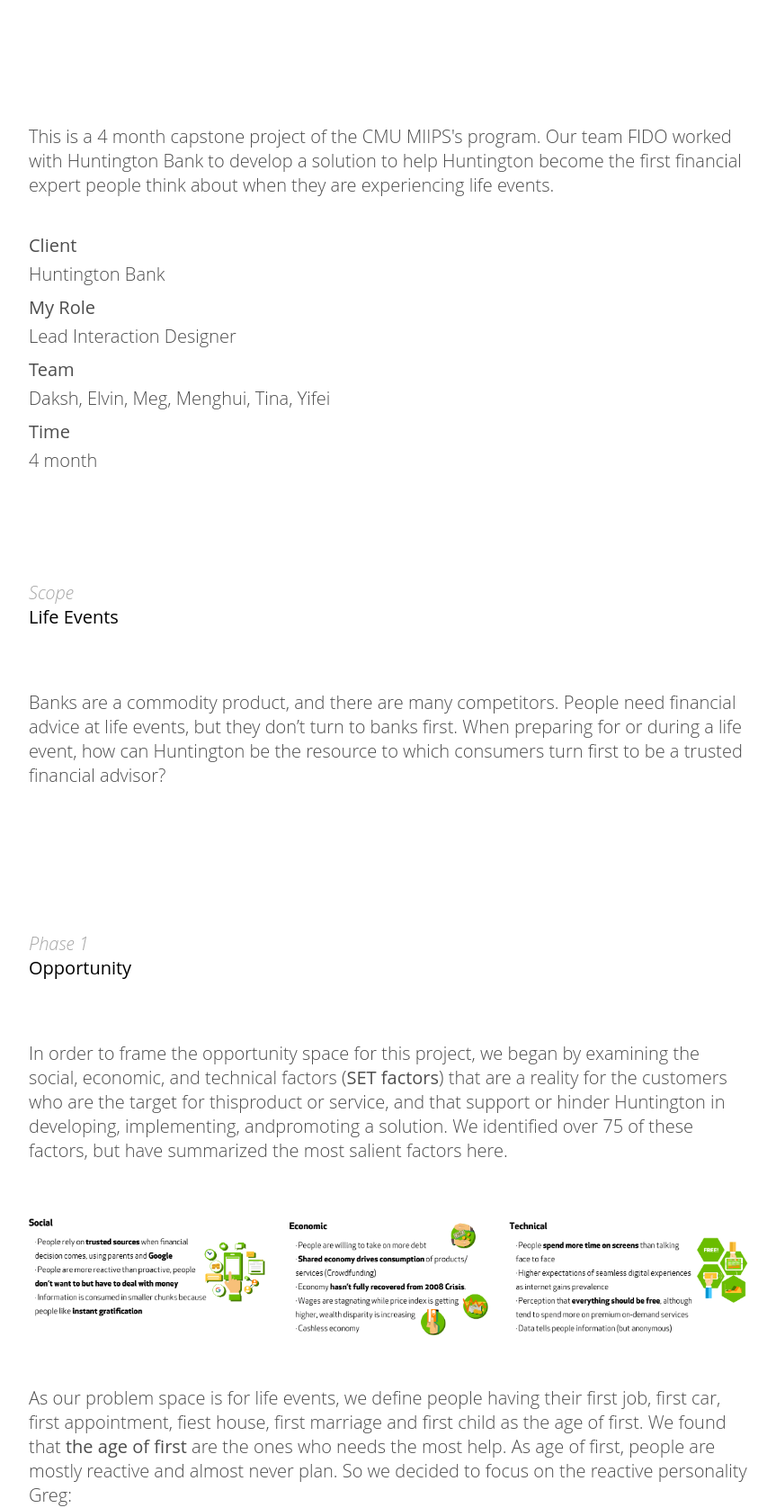
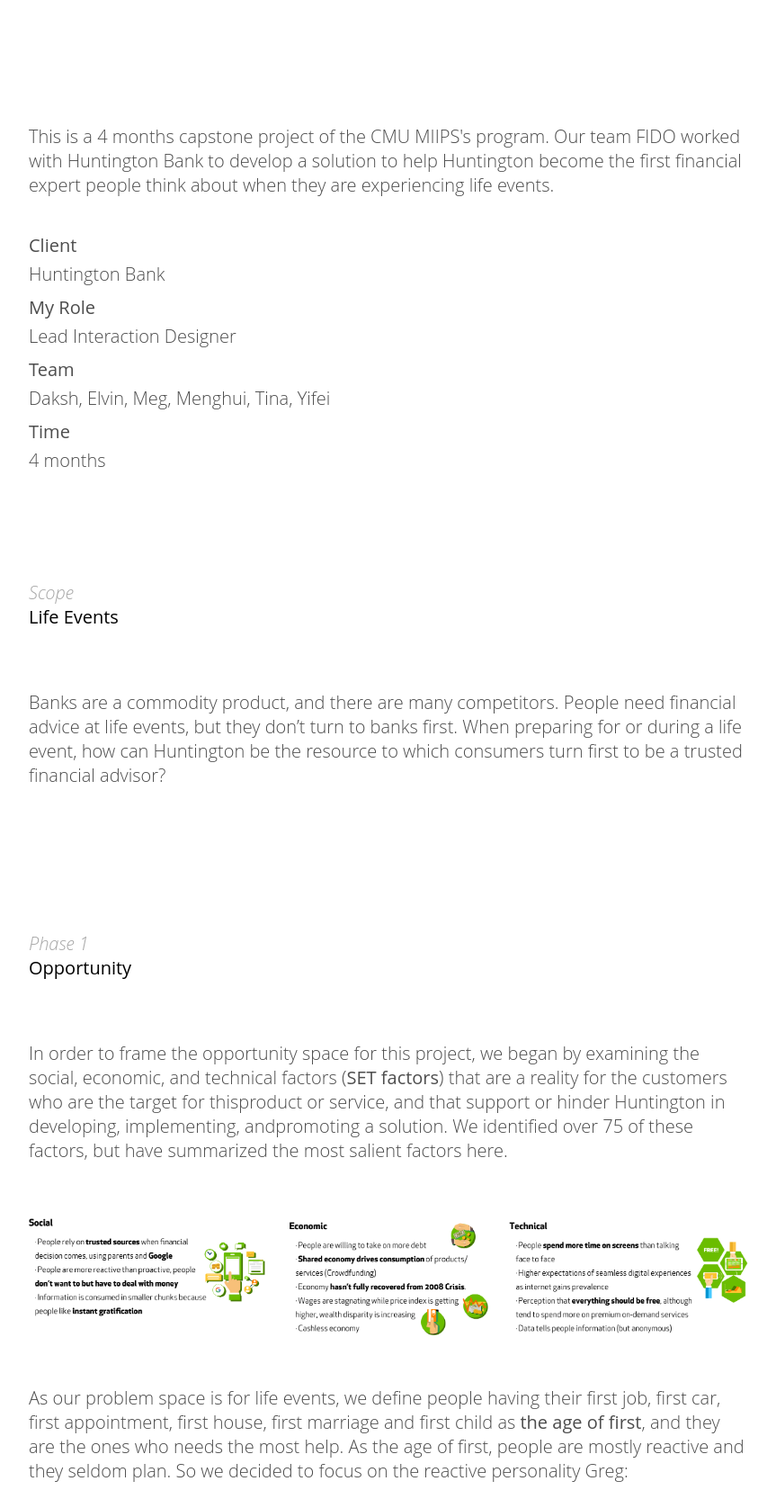
Before and after one commit to darkria/darkria.github.io, a plain HTML site: page huntington.html in a window 1280 px wide. Shown: the part 940-2616 px from the top of the page at 90% size, without its empty margins (208-1071 px from the left). Drawn offline with nearby package versions, Linux system fonts and the light colour scheme.

Commit message:
Fixed more typos

```diff
--- a/huntington.html
+++ b/huntington.html
@@ -33,7 +33,7 @@
 
 
 
-				<p>This is a 4 month capstone project of the CMU MIIPS's program. Our team FIDO worked with Huntington Bank to develop a solution to help Huntington become the first financial expert people think about when they are experiencing life events.</p>
+				<p>This is a 4 months capstone project of the CMU MIIPS's program. Our team FIDO worked with Huntington Bank to develop a solution to help Huntington become the first financial expert people think about when they are experiencing life events.</p>
 
 				<h4>Client</h4>
 				<h5>Huntington Bank</h5>
@@ -42,7 +42,7 @@
 				<h4>Team</h4>
 				<h5>Daksh, Elvin, Meg, Menghui, Tina, Yifei</h5>
 				<h4>Time</h4>
-				<h5>4 month</h5>
+				<h5>4 months</h5>
 
 
 			</section>
@@ -89,7 +89,7 @@
 
 
 
-				<p>As our problem space is for life events, we define people having their first job, first car, first appointment, fiest house, first marriage and first child as the age of first. We found that <b>the age of first</b> are the ones who needs the most help. As age of first, people are mostly reactive and almost never plan. So we decided to focus on the reactive personality Greg:</p>
+				<p>As our problem space is for life events, we define people having their first job, first car, first appointment, first house, first marriage and first child as <b>the age of first</b>, and they are the ones who needs the most help. As the age of first, people are mostly reactive and they seldom plan. So we decided to focus on the reactive personality Greg:</p>
 				<img class= "project-img-sm grid twelve" src="Image/huntington/Greg.png"  alt=""></a>
 
 				<p>Keeping Greg and SET factors in mind, we brainstormed for opportunities. Here are 11 out the 16 categories of ideas that we found interesting.</p>
@@ -117,7 +117,7 @@
 					</span>
 				</h2>
 
-				<p>In this phase, we analyzed customer interviews, surveys, subject matter experts and literature to understand the way people deal with life events as well as stakeholders and Huntington's competitive landscape. We tried to use journey map and roleplay scenraios to understand Greg and his situation better.</p>
+				<p>In this phase, we analyzed customer interviews, surveys, subject matter experts and literature to understand the way people deal with life events as well as stakeholders and Huntington's competitive landscape. We tried to use journey map and roleplay scenarios to understand Greg and his situation better.</p>
 
 
 				<iframe width="535" height="315" class= "project-img-sm grid twelve" src="https://www.youtube.com/embed/3p8g6jmMusc" frameborder="0" allowfullscreen></iframe>
```
